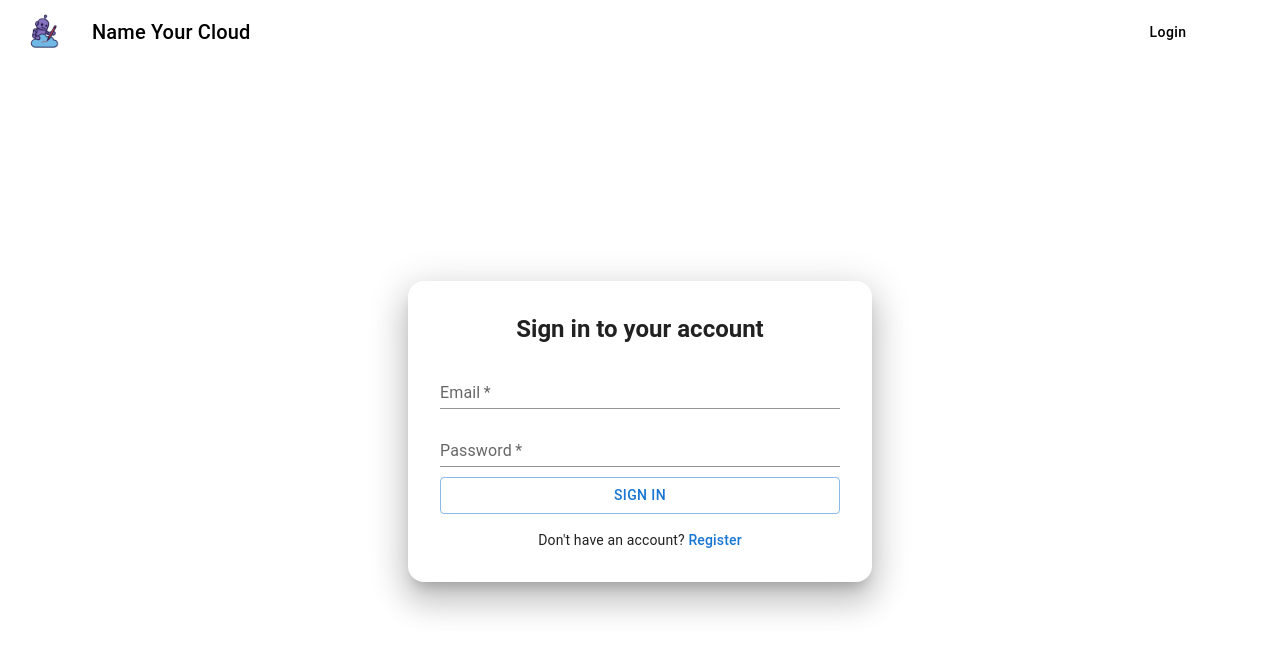
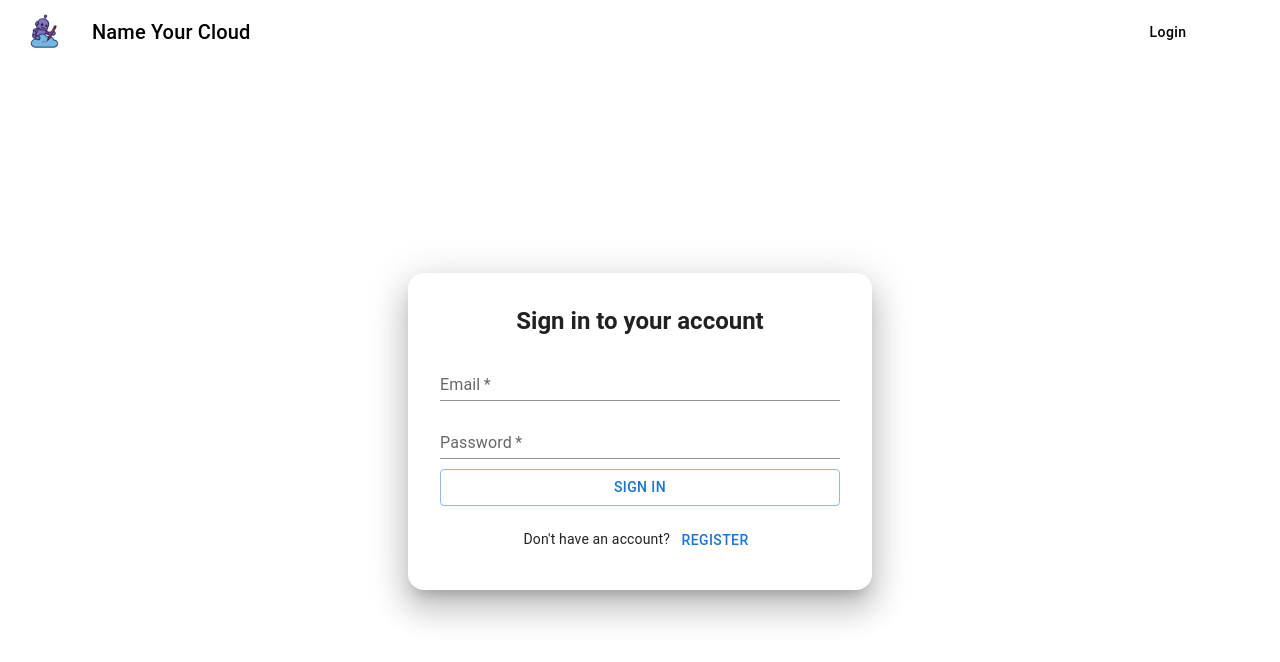
Before and after one commit to nameurcloud/ui, a React (Vite) app: page /login in a window 1280 px wide. Shown: the top 662 px of the page. Built offline with nearby package versions, Linux system fonts and the light colour scheme; some icons are missing.

Commit message:
register link from loginpage

```diff
--- a/src/pages/login.tsx
+++ b/src/pages/login.tsx
@@ -9,8 +9,7 @@ import {
   Paper,
   TextField,
   Button,
-  Typography,
-  Link as MuiLink,
+  Typography
 } from '@mui/material';
 
 const HEADER_HEIGHT = 65;
@@ -92,9 +91,9 @@ const Login: React.FC = () => {
 
         <Typography variant="body2" textAlign="center">
           Don&apos;t have an account?{' '}
-          <MuiLink component={Link} to="register" underline="hover" color="primary" fontWeight={500}>
+          <Button component={Link} to="register" >
             Register
-          </MuiLink>
+          </Button>
         </Typography>
 
         <Snackbar
```
